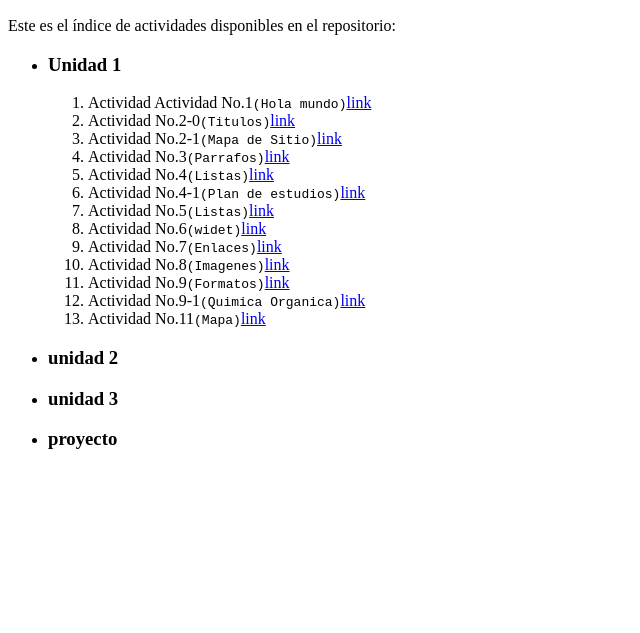
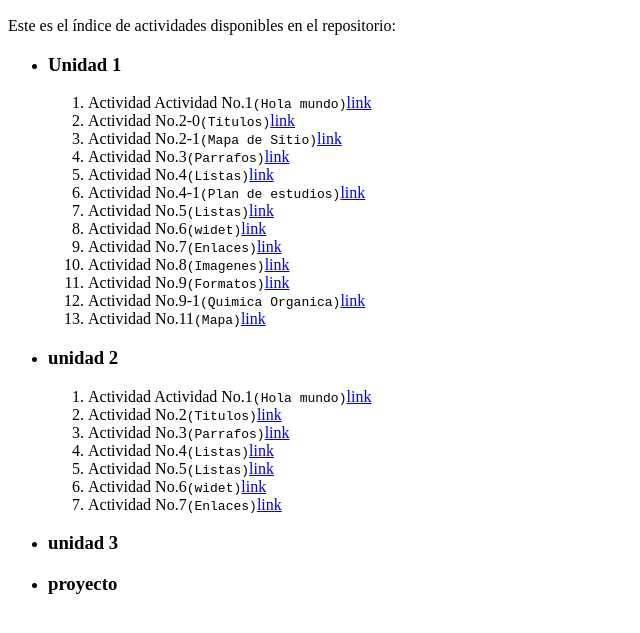
Before and after one commit to jorgeZamZ/PrograWeb1, a plain HTML site: page index.html in a window 1280 px wide. Shown: the part 111-744 px from the top of the page, without its empty margins (0-640 px from the left). Drawn offline with Linux system fonts and the light colour scheme.

Commit message:
Update index.html

```diff
--- a/index.html
+++ b/index.html
@@ -33,6 +33,15 @@
         <li>
             <h3>unidad 2</h3>
         </li>
+        <ol>
+            <li>Actividad Actividad No.1<code>(Hola mundo)</code><a href="Act1.html">link</a></li>
+            <li>Actividad No.2<code>(Titulos)</code><a href="Act2.html">link</a></li>
+            <li>Actividad No.3<code>(Parrafos)</code><a href="Act3.html">link</a></li>
+            <li>Actividad No.4<code>(Listas)</code><a href="Act4.html">link</a></li>
+            <li>Actividad No.5<code>(Listas)</code><a href="Act5.html">link</a></li>
+            <li>Actividad No.6<code>(widet)</code><a href="Act6.html">link</a></li>
+            <li>Actividad No.7<code>(Enlaces)</code><a href="Act7.html">link</a></li>
+        </ol>
         <li>
             <h3>unidad 3</h3>
         </li>
```
